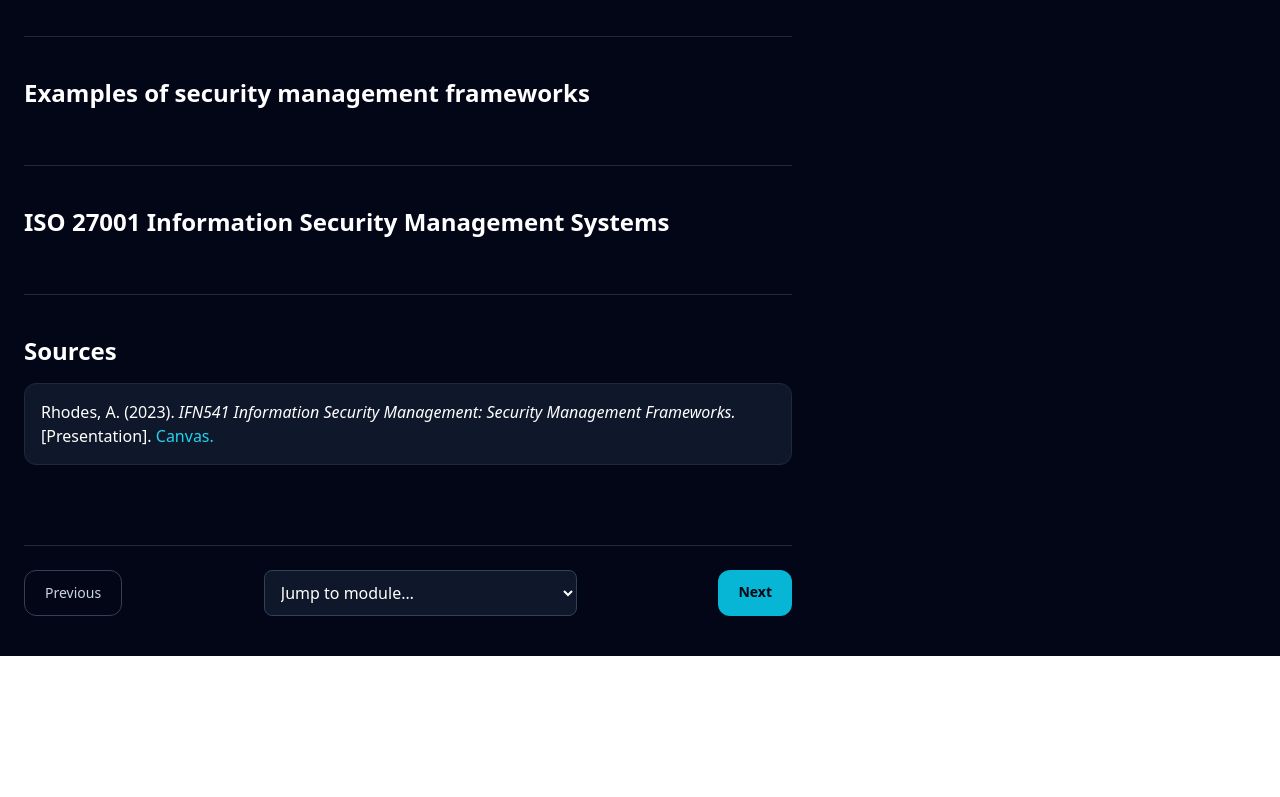
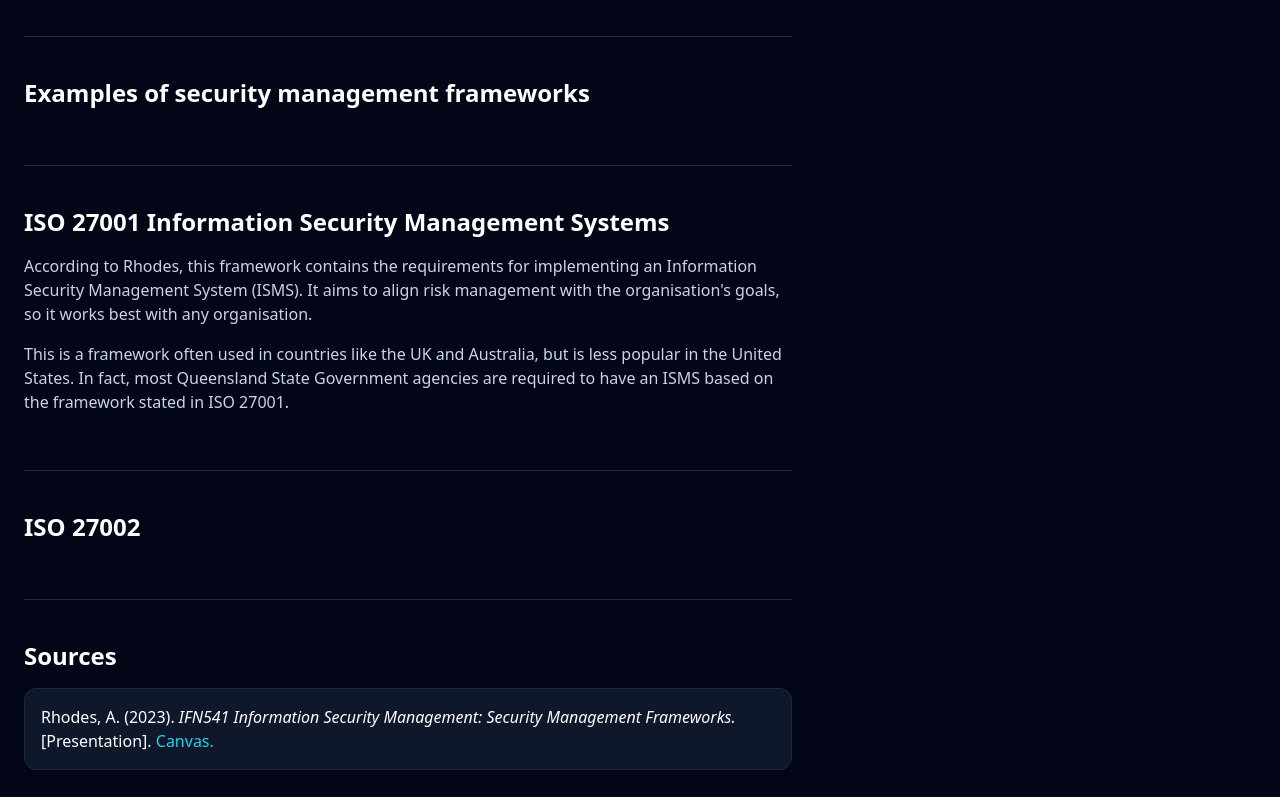
Before and after one commit to thedevarchive/shieldalert-security-dashboard, a Nuxt app: page /courses/infosec-mgmt/module3 in a window 1280 px wide. Shown: the part 630-1427 px from the top of the page. Before the commit the page ends 1286 px from the top, so only its background shows below. Built offline with nearby package versions, Linux system fonts and the light colour scheme.

Commit message:
Added more content to InfoSec module 3

```diff
--- a/app/pages/courses/infosec-mgmt/module3.vue
+++ b/app/pages/courses/infosec-mgmt/module3.vue
@@ -52,9 +52,12 @@ const sections = [
                     </h2>
 
                     <p class="mb-4 text-slate-300">
-                        According to Rhodes, security management frameworks provide a structured management of information security for companies and organisations.
-                        These frameworks offer a starting point for organisations that do not have information management or have a disorganised information management.
-                        It is also used to plan information security in the workplace and inform stakeholders that risks are being managed properly.
+                        According to Rhodes, security management frameworks provide a structured management of
+                        information security for companies and organisations.
+                        These frameworks offer a starting point for organisations that do not have information
+                        management or have a disorganised information management.
+                        It is also used to plan information security in the workplace and inform stakeholders that risks
+                        are being managed properly.
                     </p>
                 </section>
 
@@ -73,6 +76,24 @@ const sections = [
                     </h2>
 
                     <p class="mb-4 text-slate-300">
+                        According to Rhodes, this framework contains the requirements for implementing an Information
+                        Security Management System (ISMS). It aims to align risk management with the organisation's goals, so it works best with any organisation.
+                    </p>
+
+                    <p class="mb-4 text-slate-300">
+                        This is a framework often used in countries like the UK and Australia, but is less popular in
+                        the United States.
+                        In fact, most Queensland State Government agencies are required to have an ISMS based on the
+                        framework stated in ISO 27001.
+                    </p>
+                </section>
+
+                <section id="3" class="scroll-mt-24 border-b border-slate-800 py-10">
+                    <h2 class="mb-4 text-2xl font-semibold">
+                        ISO 27002
+                    </h2>
+
+                    <p class="mb-4 text-slate-300">
                     </p>
                 </section>
 
@@ -83,7 +104,8 @@ const sections = [
 
                     <div class="space-y-3">
                         <div class="rounded-xl border border-slate-800 bg-slate-900 p-4">
-                            Rhodes, A. (2023). <em>IFN541 Information Security Management: Security Management Frameworks.</em> [Presentation]. <a class="text-cyan-400"
+                            Rhodes, A. (2023). <em>IFN541 Information Security Management: Security Management
+                                Frameworks.</em> [Presentation]. <a class="text-cyan-400"
                                 href="https://www.canvas.qut.edu.au/">Canvas.</a>
                         </div>
                     </div>
```
